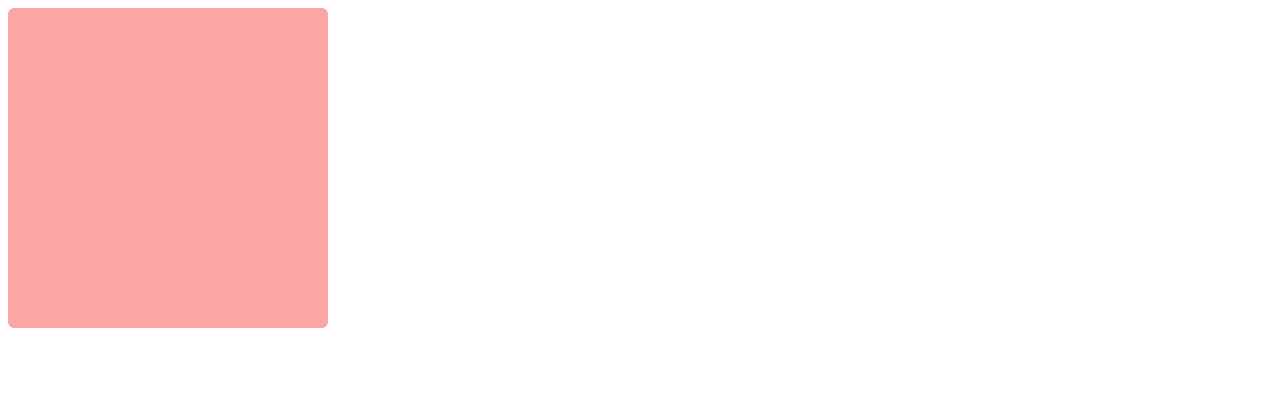
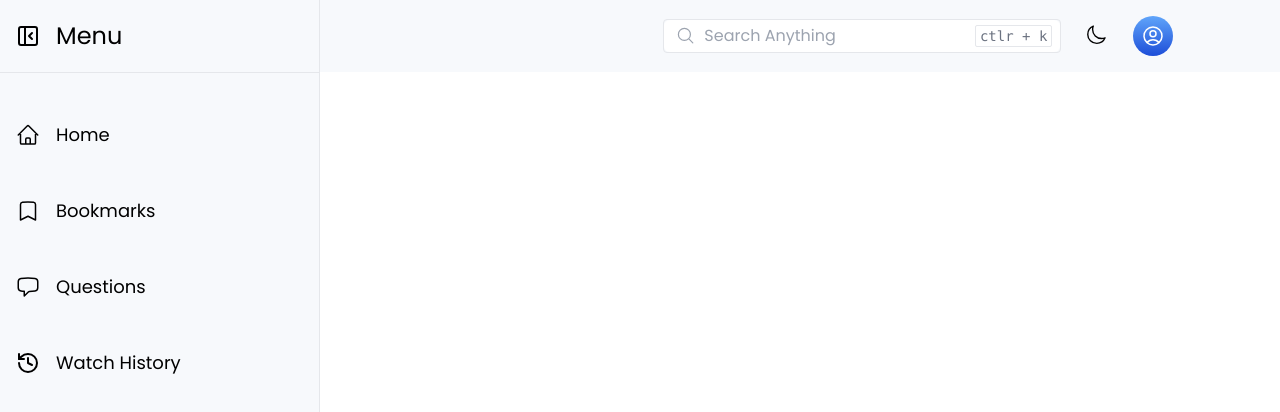
Before and after one commit to satishnikale/100xDevs-Frontend-clone, a React (Vite) app: page / in a window 1280 px wide. Shown: the top 412 px of the page. Built offline with nearby package versions, Linux system fonts and the light colour scheme; grey boxes are pictures that could not be loaded.

Commit message:
Fix homepage

```diff
--- a/src/pages/HomePage.tsx
+++ b/src/pages/HomePage.tsx
@@ -4,8 +4,8 @@ import { SideBar } from "../components/ui/SideBar"
 
 export const HomePage = () => {
     return <div>
-        {/* <Navbar /> */}
-        {/* <SideBar /> */}
-        <Card />
+        <Navbar />
+        <SideBar />
+        {/* <Card /> */}
     </div>
 }
```
